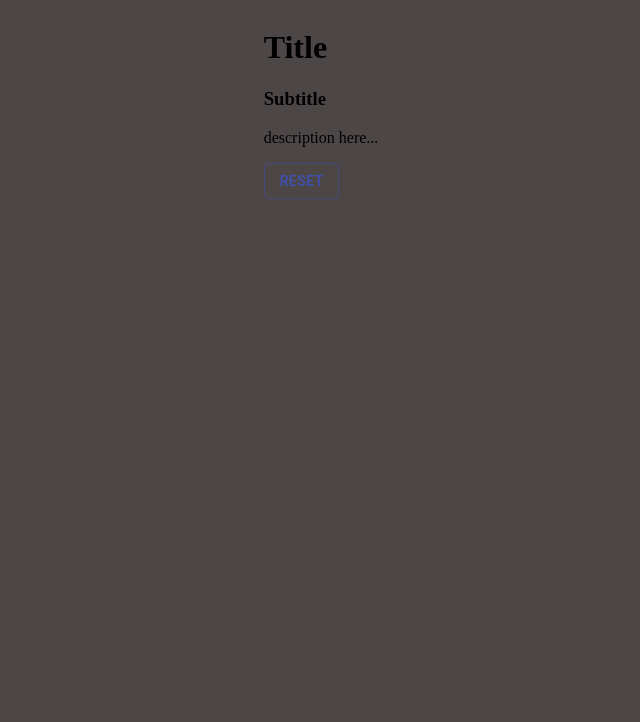
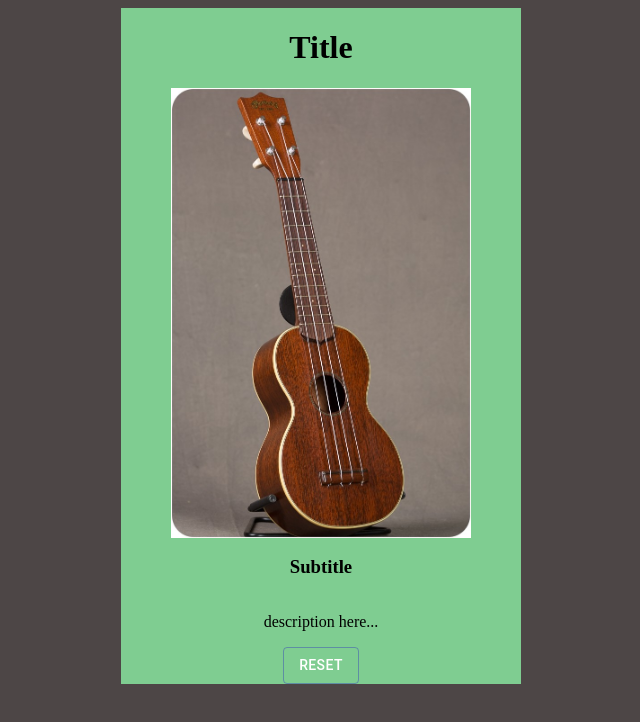
Before and after one commit to sitgofour/uke-finder, a React (Create React App) app: page /era1 in a window 1280 px wide. Shown: the top 722 px of the page, without its empty margins (319-959 px from the left). Built offline with nearby package versions, Linux system fonts and the light colour scheme.

Commit message:
little more styling on uke card

```diff
--- a/src/EraOne.js
+++ b/src/EraOne.js
@@ -1,11 +1,12 @@
 import React, { Component } from 'react';
 import UkeCard from './UkeCard.js';
+import ukePhoto from './martinuke.jpg';
 
 class EraOne extends Component {
     render() {
         return (
             <div className="Era">
-                <UkeCard reset={this.props.reset}/>
+                <UkeCard reset={this.props.reset} imgSrc={ukePhoto}/>
                 <h3>{process.env.REACT_APP_EVAR}</h3>
             </div>
         )
--- a/src/ResetButton.js
+++ b/src/ResetButton.js
@@ -3,9 +3,12 @@ import Button from "@material-ui/core/Button";
 
 class ResetButton extends Component {
     render() {
+        const buttonStyle = {
+            color: "white"
+        }
         return(
             <div>
-                <Button onClick={this.props.reset} variant="outlined" color="primary">
+                <Button onClick={this.props.reset} variant="outlined" color="primary" style={buttonStyle}>
                     Reset
                 </Button>
             </div>
--- a/src/UkeCard.js
+++ b/src/UkeCard.js
@@ -3,9 +3,22 @@ import ResetButton from './ResetButton.js';
 
 class UkeCard extends Component {
     render() {
+        const ukeCardStyle = {
+            display: "flex",
+            flexDirection: "column",
+            alignItems: "center",
+            minWidth: "400px",
+            minHeight: "500px",
+            backgroundColor: "#7fcd91",
+
+        }
+        const imgStyle = {
+            maxWidth: "300px"
+        }
         return(
-            <div>
+            <div style={ukeCardStyle}>
                 <h1 className="description-title">Title</h1>
+                <img src={this.props.imgSrc} style={imgStyle} alt="uke"/>
                 <h3 className="description-subtitle">Subtitle</h3>
                 <p className="description">description here...</p>
                 <ResetButton reset={this.props.reset}/>
```
Also changed, not shown: src/martinuke.jpg (added).
